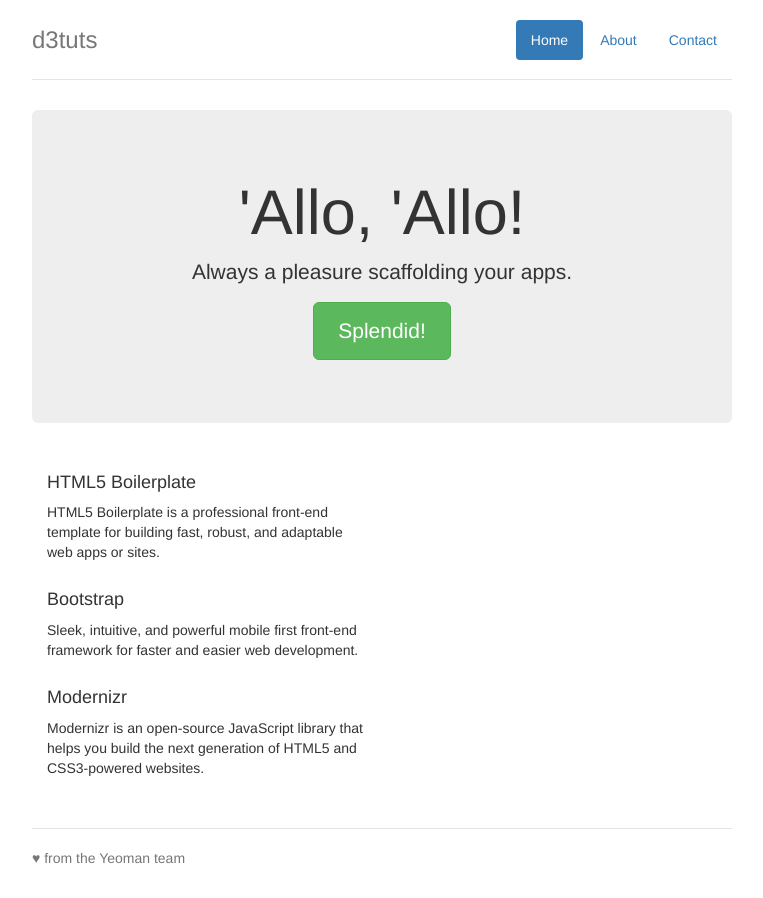
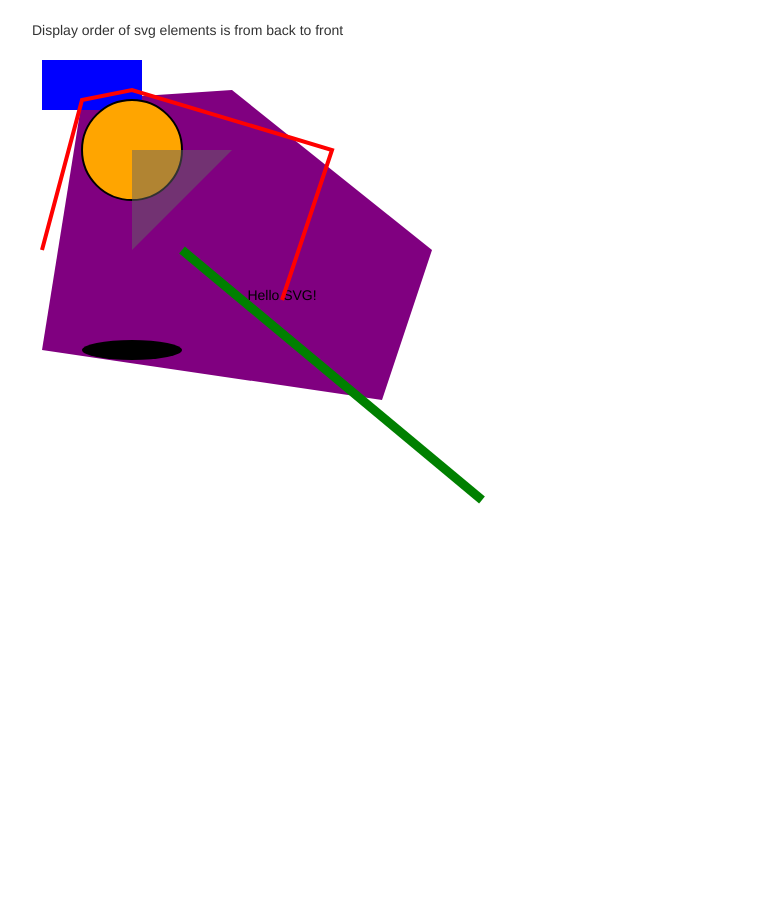
Before and after one commit to danielabar/d3tuts, a website: page app/index.html in a window 1280 px wide. Shown: the whole page, without its empty margins (258-1021 px from the left). After the commit the page ends 800 px from the top, so only its background shows below. Drawn offline with nearby package versions, Linux system fonts and the light colour scheme; files that its build step writes are made by us from their sources.

Commit message:
svg basics

```diff
--- a/app/index.html
+++ b/app/index.html
@@ -28,42 +28,29 @@
 
 
         <div class="container">
-            <div class="header">
-                <ul class="nav nav-pills pull-right">
-                    <li class="active"><a href="#">Home</a></li>
-                    <li><a href="#">About</a></li>
-                    <li><a href="#">Contact</a></li>
-                </ul>
-                <h3 class="text-muted">d3tuts</h3>
-            </div>
 
-            <div class="jumbotron">
-                <h1>'Allo, 'Allo!</h1>
-                <p class="lead">Always a pleasure scaffolding your apps.</p>
-                <p><a class="btn btn-lg btn-success" href="#">Splendid!</a></p>
-            </div>
+					<p>Display order of svg elements is from back to front</p>
+					<svg width="500" height="500">
 
-            <div class="row marketing">
-                <div class="col-lg-6">
-                    <h4>HTML5 Boilerplate</h4>
-                    <p>HTML5 Boilerplate is a professional front-end template for building fast, robust, and adaptable web apps or sites.</p>
+						<polygon points="350,350, 400,200, 200,40, 50,50, 10,300" fill="purple"/>
 
+						<rect x="10" y="10" width="100" height="50" fill="blue" />
 
+						<circle cx="100" cy="100" r="50" style="fill: orange; stroke-width: 2; stroke: #000000" />
 
-                    <h4>Bootstrap</h4>
-                    <p>Sleek, intuitive, and powerful mobile first front-end framework for faster and easier web development.</p>
+						<ellipse cx="100" cy="300" rx="50" ry="10"/>
 
-                    <h4>Modernizr</h4>
-                    <p>Modernizr is an open-source JavaScript library that helps you build the next generation of HTML5 and CSS3-powered websites.</p>
+						<text x="250" y="250" style="text-anchor: middle">Hello SVG!</text>
 
-                </div>
-            </div>
+						<line x1="150" y1="200" x2="450" y2="450" stroke-width="9" stroke="green" />
 
-            <div class="footer">
-                <p>♥ from the Yeoman team</p>
-            </div>
+						<polyline points="250,250, 300,100, 100,40, 50,50, 10,200" stroke="red" stroke-width="4" fill="none"/>
 
-        </div>
+						<path d="M 100 100 L 100 200 L 200 100 z" fill="rgba(100,100,100,0.5)" />
+
+					</svg>
+
+        </div> <!-- end container -->
 
 
         <!-- build:js scripts/vendor.js -->
```
Also changed, not shown: README.md (added).
